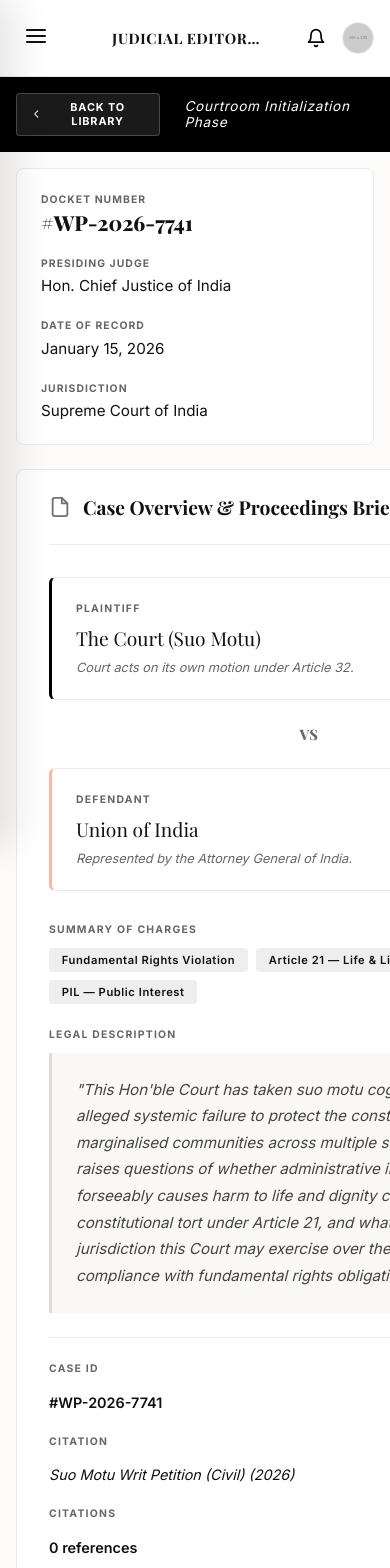
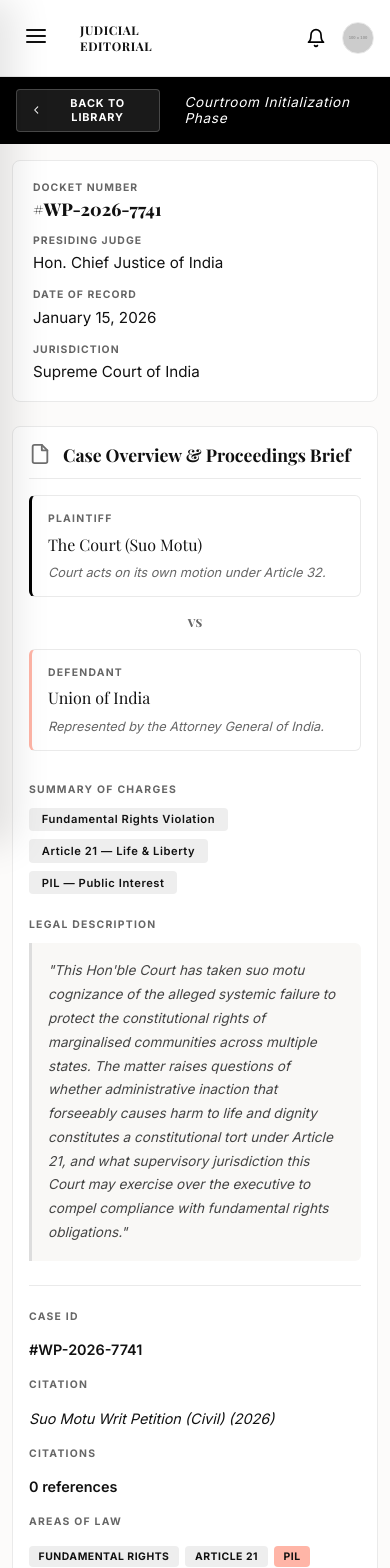
Before and after one commit to creativeprem789/LexArena-Moot-Court-Room, a React (Vite) app in the folder Frontend/: page /case/1 in a window 390 px wide. Shown: the top 1568 px of the page. Built offline with nearby package versions, Linux system fonts and the light colour scheme; no server answers; a web font is replaced by a local one.

Commit message:
fix: eliminate all horizontal overflow on CaseDetail page

```diff
--- a/Frontend/src/views/CaseDetail.css
+++ b/Frontend/src/views/CaseDetail.css
@@ -140,7 +140,9 @@
   font-weight: 700;
   letter-spacing: 0.15em;
   color: #ccc;
-  white-space: nowrap;
+  white-space: normal;
+  text-align: center;
+  line-height: 1.4;
   pointer-events: none;
   user-select: none;
 }
@@ -749,7 +751,9 @@
   border-radius: 4px;
   cursor: pointer;
   transition: background 0.2s, transform 0.1s;
-  white-space: nowrap;
+  white-space: normal;
+  text-align: center;
+  line-height: 1.4;
 }
 
 .cd-submit-btn svg { width: 16px; height: 16px; }
@@ -905,7 +909,11 @@
 
 @media (max-width: 1024px) {
   .cd-layout {
-    display: block; /* Ensure main takes 100% width */
+    display: block;
+    width: 100%;
+    max-width: 100%;
+    overflow-x: hidden;
+    position: relative;
   }
 
   .cd-sidebar {
@@ -913,7 +921,7 @@
     top: 0;
     left: -250px;
     height: 100vh;
-    z-index: 1000;
+    z-index: 2000;
     transition: transform 0.4s cubic-bezier(0.16, 1, 0.3, 1);
     box-shadow: 15px 0 35px rgba(0,0,0,0.1);
   }
@@ -923,21 +931,57 @@
   }
 
   .cd-sidebar-close { display: flex; align-items: center; justify-content: center; }
-  .cd-menu-toggle { display: block; margin-right: 1.5rem; }
+  .cd-menu-toggle { display: block; margin-right: 0.75rem; }
 
   .cd-top-nav-links { display: none; }
-  .cd-top-nav { padding: 1rem 1.5rem; position: sticky; top: 0; background: #fff; z-index: 10; }
-  .cd-phase-banner { padding: 0.75rem 1.5rem; }
-  .cd-content-wrap { padding: 1.5rem 1.5rem; }
+
+  .cd-top-nav {
+    padding: 1rem;
+    position: sticky;
+    top: 0;
+    background: #fff;
+    z-index: 10;
+    width: 100%;
+    box-sizing: border-box;
+    display: flex;
+    justify-content: space-between;
+    overflow: hidden;
+  }
+
+  .cd-top-nav-left {
+    min-width: 0;
+    flex: 1;
+    overflow: hidden;
+  }
+
+  .cd-phase-banner {
+    padding: 0.75rem 1rem;
+    width: 100%;
+    box-sizing: border-box;
+    overflow: hidden;
+  }
+
+  .cd-content-wrap {
+    padding: 1rem 0.75rem;
+    width: 100%;
+    box-sizing: border-box;
+    overflow: hidden;
+  }
 
   .cd-main-grid {
     grid-template-columns: 1fr;
+    gap: 1rem;
+    width: 100%;
   }
 
   .cd-docket-bar {
-    flex-wrap: wrap;
-    gap: 1.5rem;
-    padding: 1.5rem;
+    flex-direction: column;
+    align-items: flex-start;
+    gap: 1rem;
+    padding: 1.25rem;
+    width: 100%;
+    box-sizing: border-box;
+    overflow: hidden;
   }
 
   .cd-docket-scales {
@@ -957,21 +1001,39 @@
   .cd-parties {
     flex-direction: column;
     gap: 1rem;
+    width: 100%;
+  }
+
+  .cd-party-card {
+    min-width: 0;
+    width: 100%;
+    box-sizing: border-box;
+    word-wrap: break-word;
+    padding: 1rem;
+  }
+
+  .cd-party-name {
+    font-size: 1rem;
+    line-height: 1.3;
   }
 
   .cd-vs-divider {
     justify-content: center;
-    padding: 0.5rem 0;
+    padding: 0.15rem 0;
+    font-size: 0.7rem;
   }
 
   .cd-meta-row {
     grid-template-columns: repeat(2, 1fr);
+    gap: 1.25rem;
+    width: 100%;
   }
 
   .cd-action-bar {
     flex-direction: column-reverse;
     align-items: stretch;
     gap: 1.5rem;
+    width: 100%;
   }
 
   .cd-submit-note {
@@ -988,24 +1050,29 @@
     flex-direction: column;
     gap: 0.5rem;
     align-items: center;
+    width: 100%;
+    padding: 1rem;
   }
 }
 
 @media (max-width: 480px) {
-  .cd-top-nav, .cd-phase-banner, .cd-content-wrap {
+  .cd-top-nav-left {
+    gap: 0.75rem;
+  }
+
+  .cd-brand-title {
+    font-size: 0.75rem;
+    max-width: 110px;
+  }
+
+  .cd-section {
     padding: 1rem;
   }
 
-  .cd-brand-title {
-    font-size: 0.9rem;
-    white-space: nowrap;
-    overflow: hidden;
-    text-overflow: ellipsis;
-    max-width: 150px;
-  }
-
   .cd-section-title {
-    font-size: 1.2rem;
+    font-size: 1.1rem;
+    padding-bottom: 0.75rem;
+    margin-bottom: 1rem;
   }
 
   .cd-meta-row {
@@ -1014,9 +1081,30 @@
 
   .cd-drop-zone {
     padding: 2rem 1rem;
+    gap: 0.5rem;
+    width: 100%;
+    box-sizing: border-box;
+  }
+
+  .cd-drop-icon {
+    width: 38px;
+    height: 38px;
+  }
+
+  .cd-drop-title {
+    font-size: 0.95rem;
+  }
+
+  .cd-drop-sub {
+    font-size: 0.75rem;
   }
 
   .cd-docket-bold {
-    font-size: 1.3rem;
+    font-size: 1.1rem;
+  }
+
+  .cd-legal-desc {
+    padding: 1rem;
+    font-size: 0.85rem;
   }
 }
```
